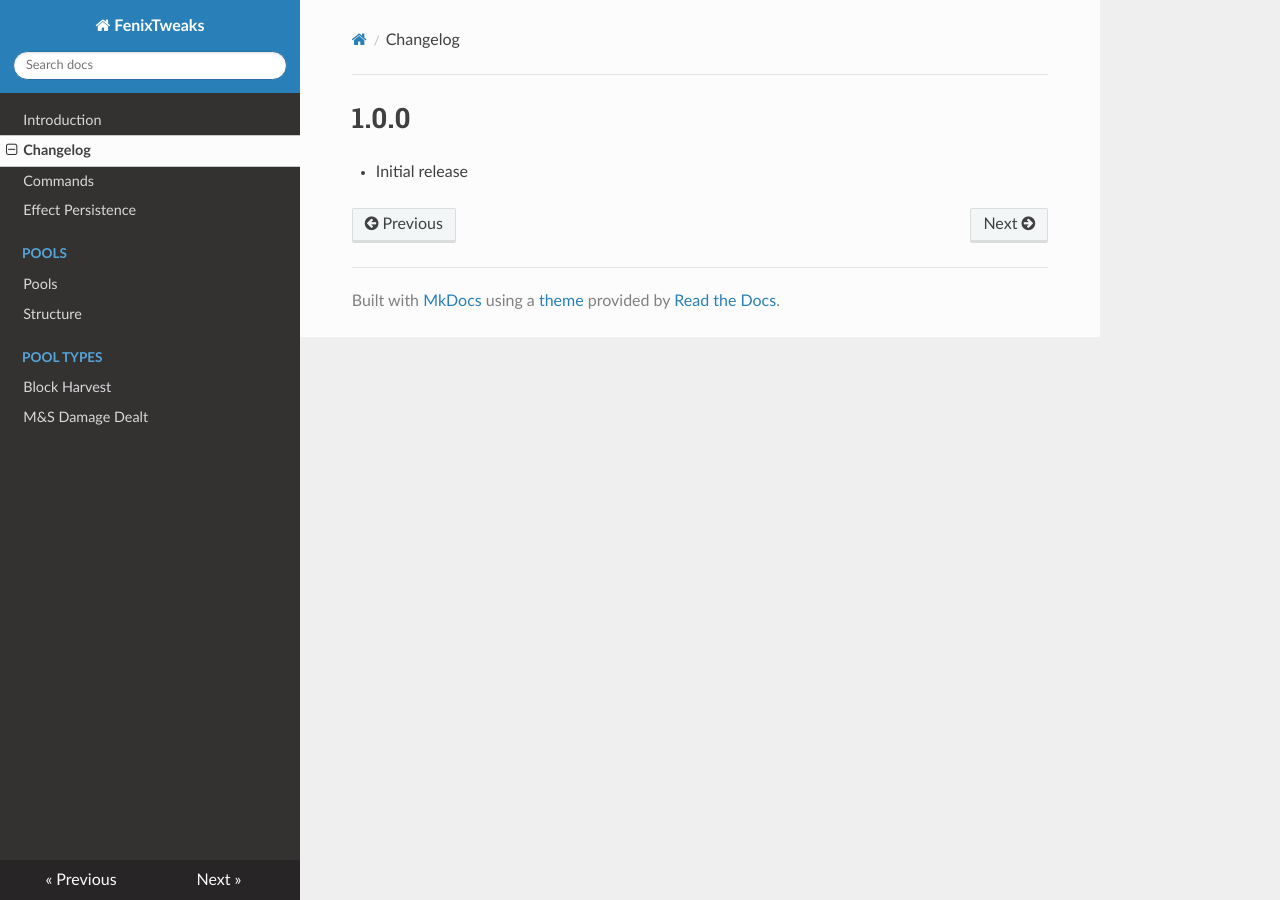
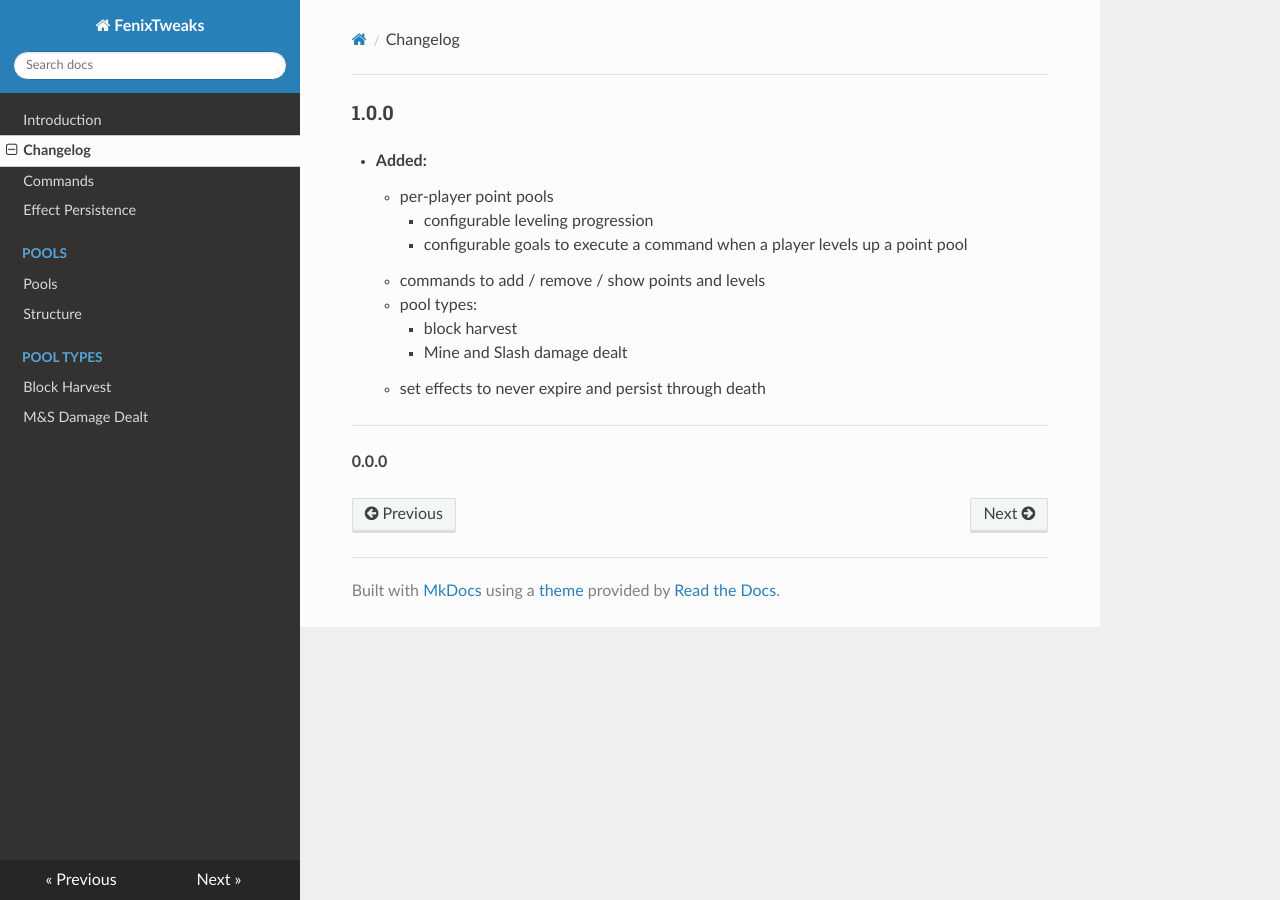
Before and after one commit to Fenix711/fenixtweaks, an MkDocs documentation site: the page built from docs/changelog.md, in a window 1280 px wide. Built offline with MkDocs 1.6.1, drawn with Linux system fonts in a browser that asks for light colours; nearby versions of some CDN libraries; old or Windows-style settings are respelled for this version of MkDocs.

Commit message:
Update changelog

```diff
--- a/docs/changelog.md
+++ b/docs/changelog.md
@@ -1,3 +1,15 @@
-# 1.0.0
+### 1.0.0
 
-  * Initial release
+* **Added:**
+    * per-player point pools
+        * configurable leveling progression
+        * configurable goals to execute a command when a player levels up a point pool
+    * commands to add / remove / show points and levels
+    * pool types:
+        * block harvest
+        * Mine and Slash damage dealt
+    * set effects to never expire and persist through death
+
+---
+
+**0.0.0**
```
